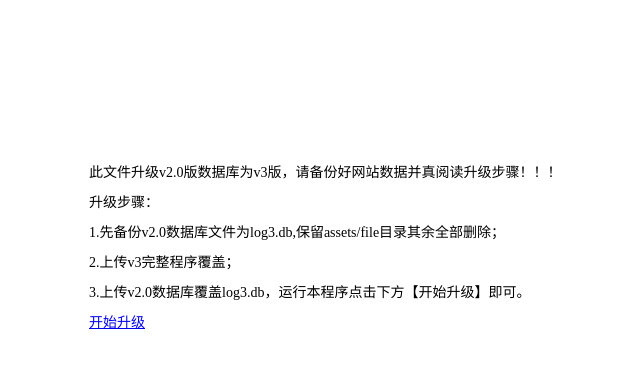
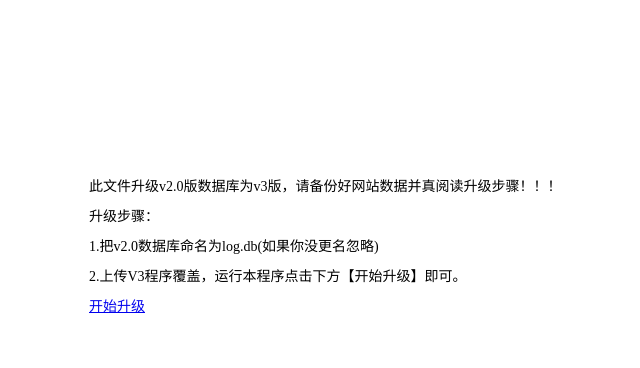
Before and after one commit to allures/wmqbk-Php, a PHP site: page /uptov3.php in a window 1280 px wide. Shown: the top 368 px of the page, without its empty margins (311-951 px from the left). Run offline with PHP 8.4, Linux system fonts and the light colour scheme; data comes from the database, SQL or seed files in the repository; both versions use the stored data as it was after the commit.

Commit message:
V3修改

```diff
--- a/app/class/ajax.php
+++ b/app/class/ajax.php
@@ -186,7 +186,10 @@ case 'zdlog':
       $msg = $d==0?'置顶':'取消';
 	  logmsg($b,$msg);
 break;
-
+case 'upcache':
+	$_SESSION[KEY.'set'] = '';
+    logmsg(1,'更新完成，确定后刷新页面');
+	break;
 default:
    logmsg(0);
 }
--- a/assets/js/ajax.js
+++ b/assets/js/ajax.js
@@ -49,7 +49,9 @@ function StopButton(id,s){
 	    $("#"+id).removeAttr("disabled");
 	}
 }
-
+ function upCache(){
+   $.get("./app/class/ajax.php?act=upcache",function(data){alert(data.message);window.location.reload();},'json');
+}
 function savelog() {
    var data = $("#post").serializeArray();
    var pic = upic,
--- a/assets/qblog/setting.php
+++ b/assets/qblog/setting.php
@@ -4,6 +4,7 @@
     <div id="main"<?php if($widget=="0") echo ' class="w100"';?> style="background:#fff;padding:15px;box-sizing:border-box;">
 	<ul class="tabtitle">
 	 <li class="on">博客设置</li>
+	 <li onclick="upCache()">更新缓存</li>
    </ul>
     <form id="formset" style="clear:both;margin:10px 0 0 10px;">
 	<div class="s_e">
@@ -28,7 +29,7 @@
 	</div>
 	<div class="s_e">
 		<strong>微博座右铭:</strong>
-		<input type="text" class="input_narrow" name="motto" value="<?php echo $set['motto'];?>" maxlength="50" />
+		<textarea name="motto" class="input_textarea" onkeydown="if(event.keyCode==13){return false;}"><?php echo $set['motto'];?></textarea>
 	</div>
 	<div class="s_e">
 		<strong>导航菜单:</strong>
--- a/install.php
+++ b/install.php
@@ -15,6 +15,9 @@
 <body>
 <div style="padding:150px 0 0 0;line-height:30px;width:480px;margin:0 auto">
 <?php
+if (file_exists('app/db/log.db')) {
+   @header('Location:uptov3.php');
+}
 echo '<p class="red">注意：如果从V2.0升级请先运行<a href="uptov3.php">升级程序</a>后再安装</p><p>检测结果：</p>';
 $odb = 'app/db/log3.db';
 $cfg = 'app/class/app.php';
--- a/uptov3.php
+++ b/uptov3.php
@@ -16,16 +16,25 @@
 <div style="padding:150px 0 0 0;line-height:30px;width:480px;margin:0 auto">
 <?php
 define('INSTALL','TRUE');
+echo '<p>此文件升级v2.0版数据库为v3版，请备份好网站数据并真阅读升级步骤！！！<br />';
+ echo '升级步骤：<br />1.把v2.0数据库命名为log.db(如果你没更名忽略)<br />2.上传V3程序覆盖，运行本程序点击下方【开始升级】即可。<br /><a href="?up=1">开始升级</a></p>';
+if(!isset($_GET['up'])){
+   exit();
+}
+if (file_exists('app/db/log.db')) {
+   @unlink ('app/db/log3.db');
+   echo '删除V3版本数据库<br />';
+   rename('app/db/log.db','app/db/log3.db');
+   echo '更名V2版本数据库为log3.db<br />';
+   echo '开始升级...<br />';
+}else{
+   exit('V2.0数据库(app/db/log.db)文件丢失！');
+}
 require_once 'app/class/app.php';
-if(!isset($_GET['up'])){
- echo '此文件升级v2.0版数据库为v3版，请备份好网站数据并真阅读升级步骤！！！<br />';
- echo '升级步骤：<br />1.先备份v2.0数据库文件为log3.db,保留assets/file目录其余全部删除；<br />2.上传v3完整程序覆盖；<br />3.上传v2.0数据库覆盖log3.db，运行本程序点击下方【开始升级】即可。<br /><a href="?up=1">开始升级</a>';
- exit();
-}
 if (file_exists('app/db/log3.db')) {
-$db = new DbHelpClass('app/db/log3.db');
+  $db = new DbHelpClass('app/db/log3.db');
 }else{
- exit('app/db/log3.db文件丢失！');
+  exit('app/db/log3.db文件丢失！');
 }
 $sql1 = 'CREATE TABLE sqlitestudio_temp_table AS SELECT * FROM Log';
 $db->runsql($sql1);
@@ -105,7 +114,7 @@ $sql3 = 'CREATE TABLE [Set] (
     safecode INT (1),
     icp      VARCHAR (20),
     widget   INT (1)       DEFAULT (1),
-    motto    VARCHAR (100),
+    motto    VARCHAR (255),
     token    CHAR (32)
 )';
 $db->runsql($sql3);
@@ -184,7 +193,7 @@ $db->runsql($sql5);
 $_SESSION[KEY.'set'] = '';
 //$m = '<li><a href="@index">首页</a></li><li><a href="@comment">评论</a></li>';
 //$db->runsql("update `Set` set webmenu='$m'");
-echo '升级完成！ 请先运行<a href="install.php">安装程序</a>';
+echo '升级完成！ 请运行<a href="install.php">安装程序</a>';
 @unlink ('uptov3.php');
 ?>
 </div>
```
Also changed, not shown: app/db/log3.db, readme.txt.
